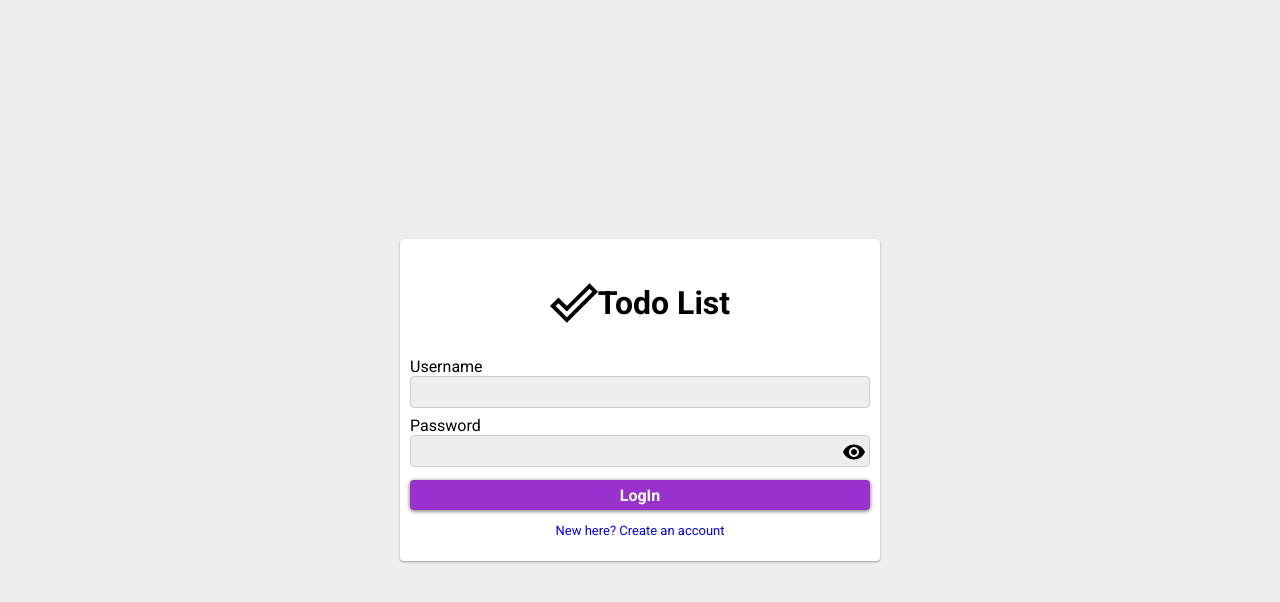
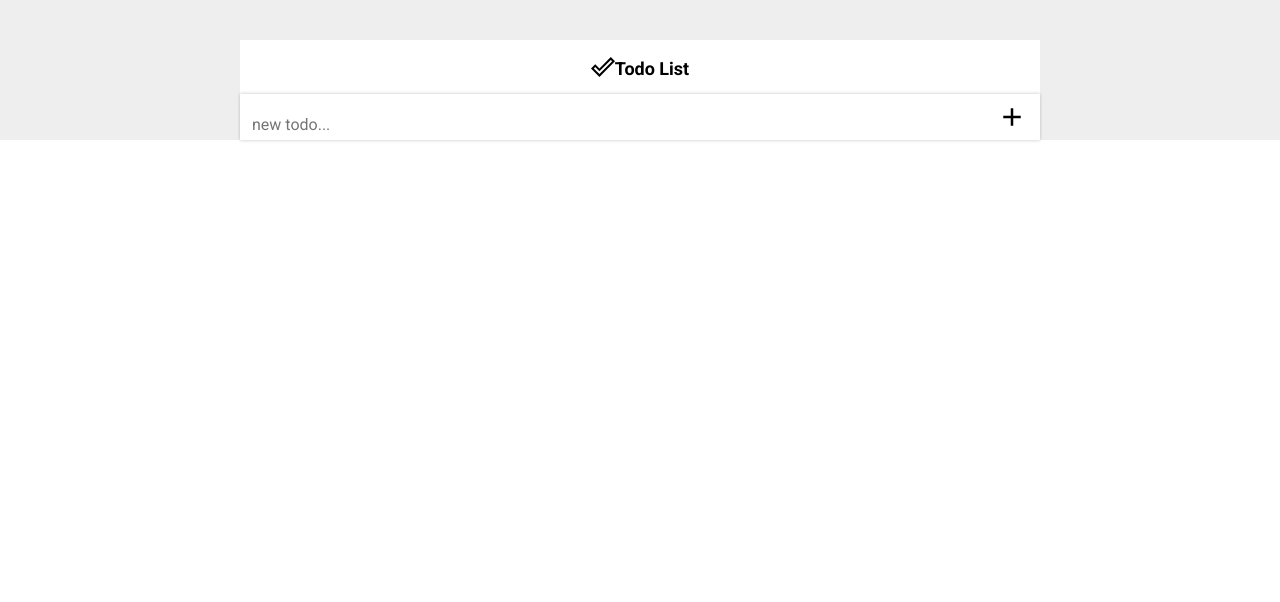
Before and after one commit to fernandovmp/todo-list, a React (Create React App) app in the folder src/todo-list-spa/: page / in a window 1280 px wide. Shown: the top 602 px of the page. Built offline with nearby package versions, Linux system fonts and the light colour scheme.

Commit message:
Create routes component

```diff
--- a/src/todo-list-spa/src/App.tsx
+++ b/src/todo-list-spa/src/App.tsx
@@ -1,8 +1,8 @@
 import React from 'react';
-import { Login } from './pages/Login';
+import { Routes } from './routes';
 
 function App() {
-    return <Login />;
+    return <Routes />;
 }
 
 export default App;
--- /dev/null
+++ b/src/todo-list-spa/src/routes.tsx
@@ -0,0 +1,12 @@
+import React from 'react';
+import { BrowserRouter, Route } from 'react-router-dom';
+import { Login, TodoList } from './pages';
+
+export const Routes: React.FC = () => {
+    return (
+        <BrowserRouter>
+            <Route path="/login" exact component={Login} />
+            <Route path="/" exact component={TodoList} />
+        </BrowserRouter>
+    );
+};
```
